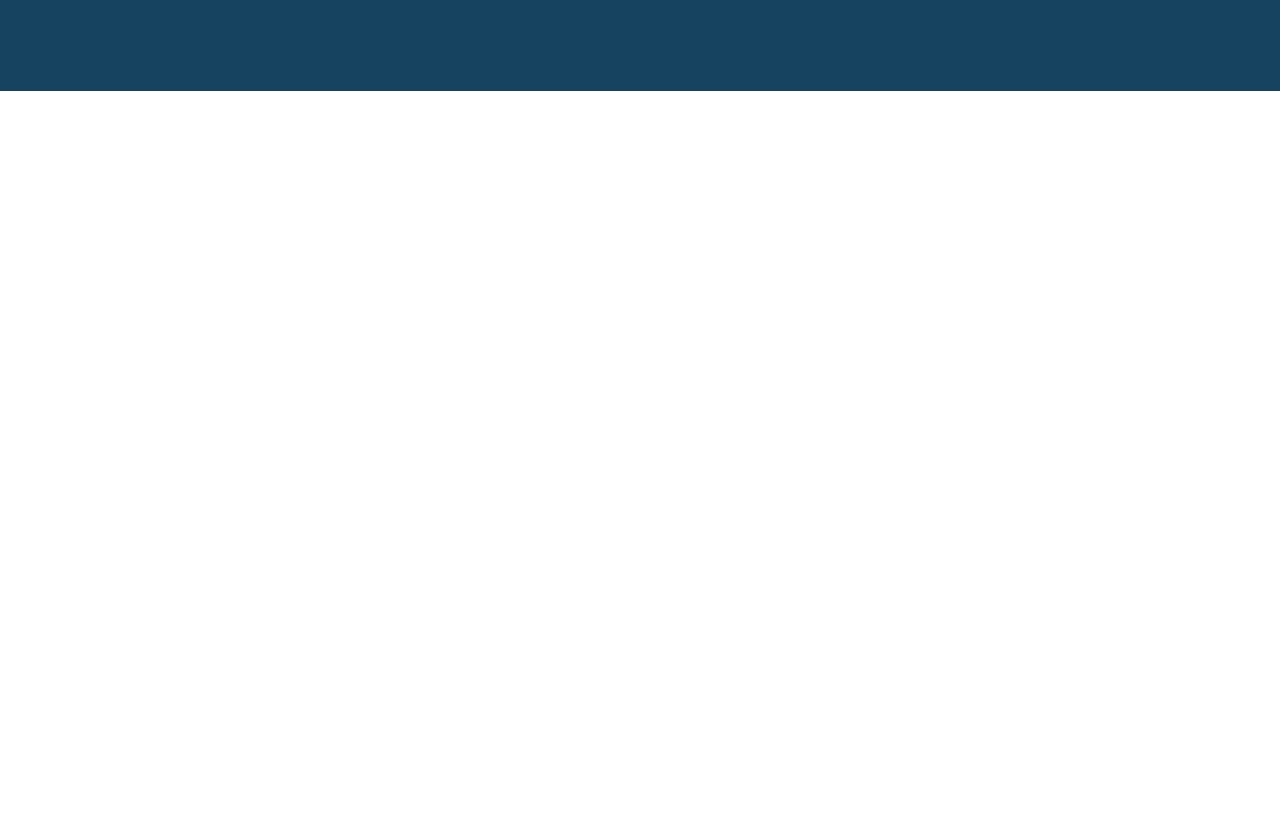
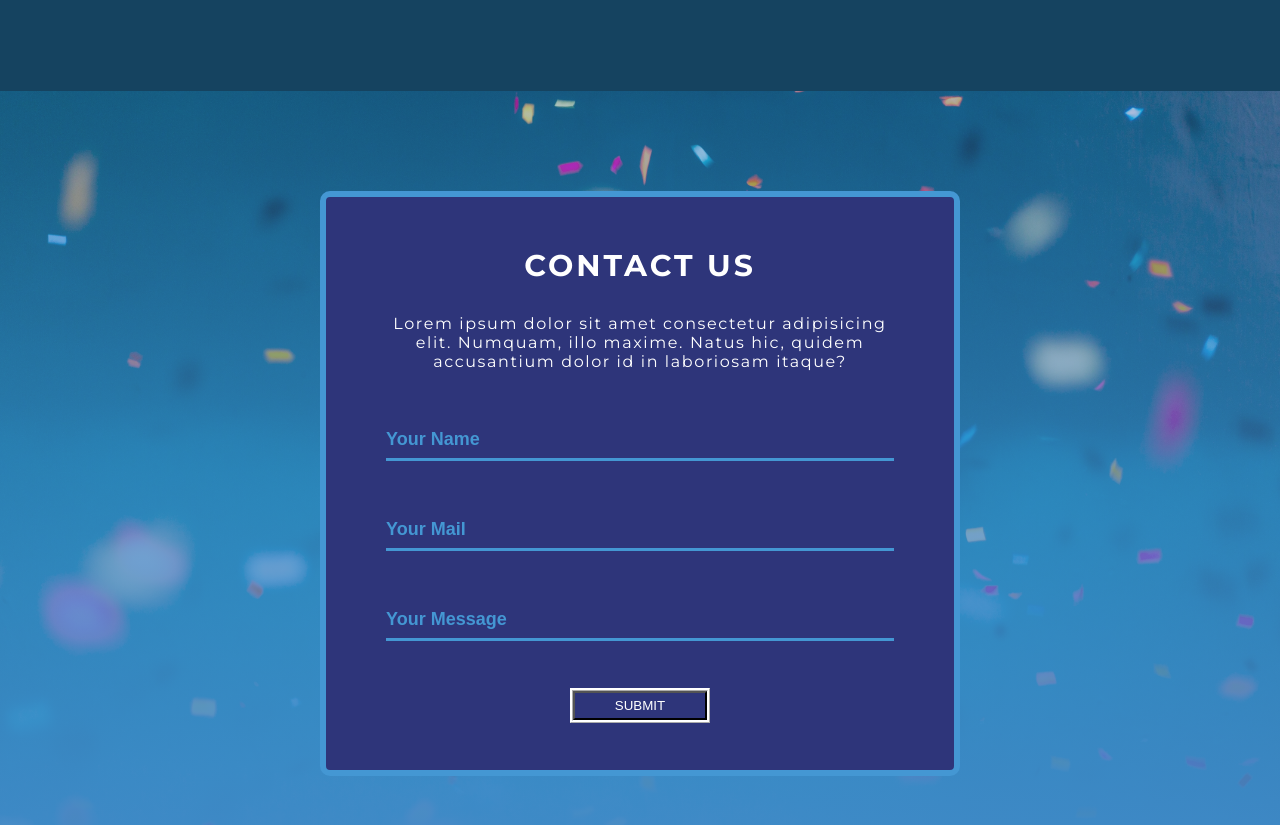
Before and after one commit to Md-Abul-Kalam-Azad-318/responsive-website-html-css, a plain HTML site: page index.html in a window 1280 px wide. Shown: the part 3824-4649 px from the top of the page. Before the commit the page ends 3915 px from the top, so only its background shows below. Drawn offline with Linux system fonts and the light colour scheme.

Commit message:
contact section code

```diff
--- a/index.html
+++ b/index.html
@@ -223,6 +223,20 @@
           </div>
         </div>
       </section>
+
+      <!-- Contact section (Fifth Section) work start -->
+       <section id="contact-section">
+          <form>
+            <h2>CONTACT US</h2>
+            <P>Lorem ipsum dolor sit amet consectetur adipisicing elit. Numquam, illo maxime. Natus hic, quidem accusantium dolor id in laboriosam itaque?</P>
+
+            <input class="form-input" type="text" placeholder="Your Name" required>
+            <input class="form-input" type="email" placeholder="Your Mail" required>
+            <input class="form-input" type="text" placeholder="Your Message">
+            <input class="submit-btn" type="submit" value="SUBMIT">
+          </form>
+       </section>
+
     </main>
   </body>
 </html>
--- a/style.css
+++ b/style.css
@@ -320,7 +320,64 @@ header {
     background-color: wheat;
 }
 
-
+/* contact section code start */
+#contact-section{
+    background-image:linear-gradient(#3958a25e, #4089c7), url('images/contact.jpg') ;
+    padding: 100px 0;
+    background-repeat: no-repeat;
+    background-size: cover;
+    background-position: center center;
+}
+form{
+    background-color: #2e357a;
+    max-width: 50%;
+    margin: 0 auto;
+    padding: 50px 60px;
+    border: 6px solid #4497D3;
+    border-radius: 10px;
+}
+form h2{
+    color: white;
+    text-align: center;
+    font-size: 30px;
+    letter-spacing: 0.1em;
+}
+form p{
+    color: white;
+    text-align: center;
+    margin: 30px 0;
+    letter-spacing: 0.1em;
+}
+.form-input{
+    display: block;
+    width: 100%;
+    height: 40px;
+    margin: 50px 0;
+    border: none;
+    background: none;
+    outline: none;
+    color: white;
+    border-bottom: 3px solid #4497D3;
+    font-size: 18px;
+}
+.form-input::placeholder{
+    color: #4497D3;
+    font-size: 18px;
+    font-weight: bold;
+}
+.submit-btn{
+    display: block;
+    margin: 0 auto;
+    padding: 5px 40px ;
+    background: none;
+    color: white;
+    outline-style: ridge;
+    cursor: pointer;
+    transition: 0.4s;
+}
+.submit-btn:hover{
+    background-color: #16213E;
+}
 
 
 
@@ -377,6 +434,15 @@ header {
 .single-advice h3{
     margin-top: 50px;
 }
+/* finished advice section code */
+
+/* start contact section code */
+form{
+    background-color: #2e357a;
+    max-width: 90%;
+    margin: 0 auto;
+    padding: 20px 30px;
+}
 
 }
 
@@ -431,5 +497,14 @@ header {
 .advice-icon a{
     margin-top: 10px 5px;
 }
+/* finshed advice section code */
+
+/* start contact section work*/
+form{
+    background-color: #2e357a;
+    max-width: 90%;
+    margin: 0 auto;
+    padding: 40px 50px;
+}
 
 }
```
Also changed, not shown: images/contact.jpg (added).
